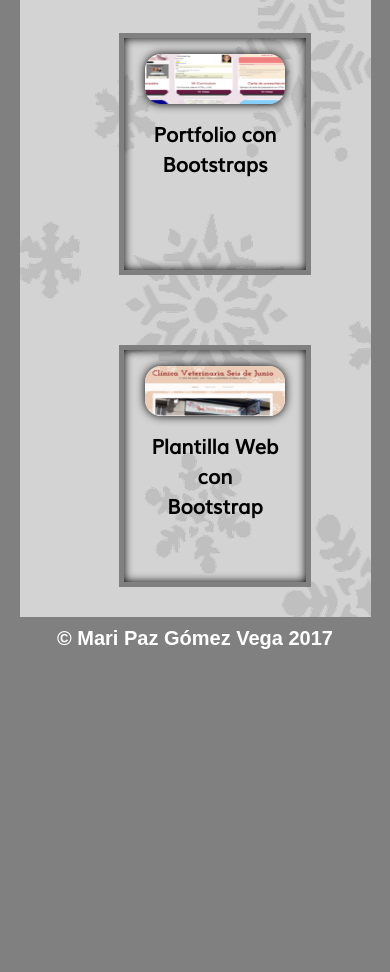
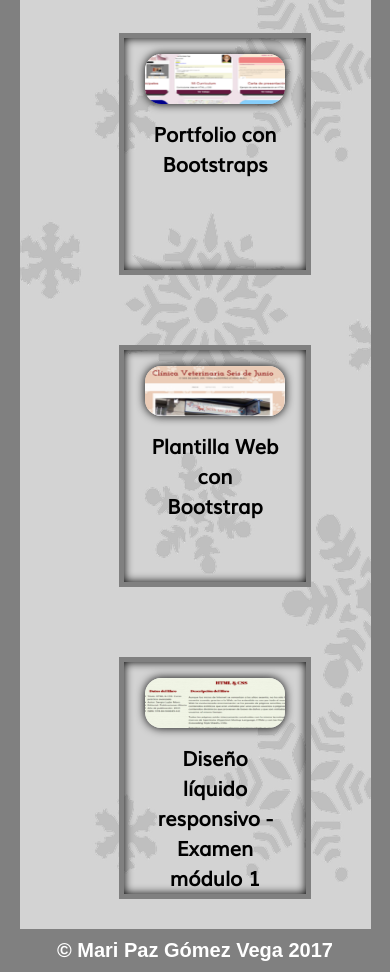
Before and after one commit to maripazgv/maripazgv.github.io, a plain HTML site: page index.html in a window 390 px wide. Shown: the part 2437-3409 px from the top of the page. Before the commit the page ends 3097 px from the top, so only its background shows below. Drawn offline with Linux system fonts and the light colour scheme.

Commit message:
diseño liquido responsivo en portfolio

```diff
--- a/index.html
+++ b/index.html
@@ -66,6 +66,10 @@
             </figure>
             </li>
 
+            <li><figure><a href="https://maripazgv.github.io/diseno-liquido-responsive/"><img src="img/diseno-liquido-responsive.png" alt="Diseño líquido responsivo"><figcaption>Diseño líquido responsivo - Examen módulo 1</figcaption></a>
+            </figure>
+            </li>
+
             </ul>
         </nav>
         <footer>
```
Also changed, not shown: img/animacion.png (deleted), img/cartapresentacion.png (deleted), img/casacss.png (deleted), img/clinicaveterinaria.png (deleted), img/curriculum.png (deleted), img/diseno-liquido-responsive.png (added), img/fondo.png (deleted), img/formulario.png (deleted), img/mapamonumentos.png (deleted), img/papel.jpg (added), img/portfoliobootstrap.png (deleted).
